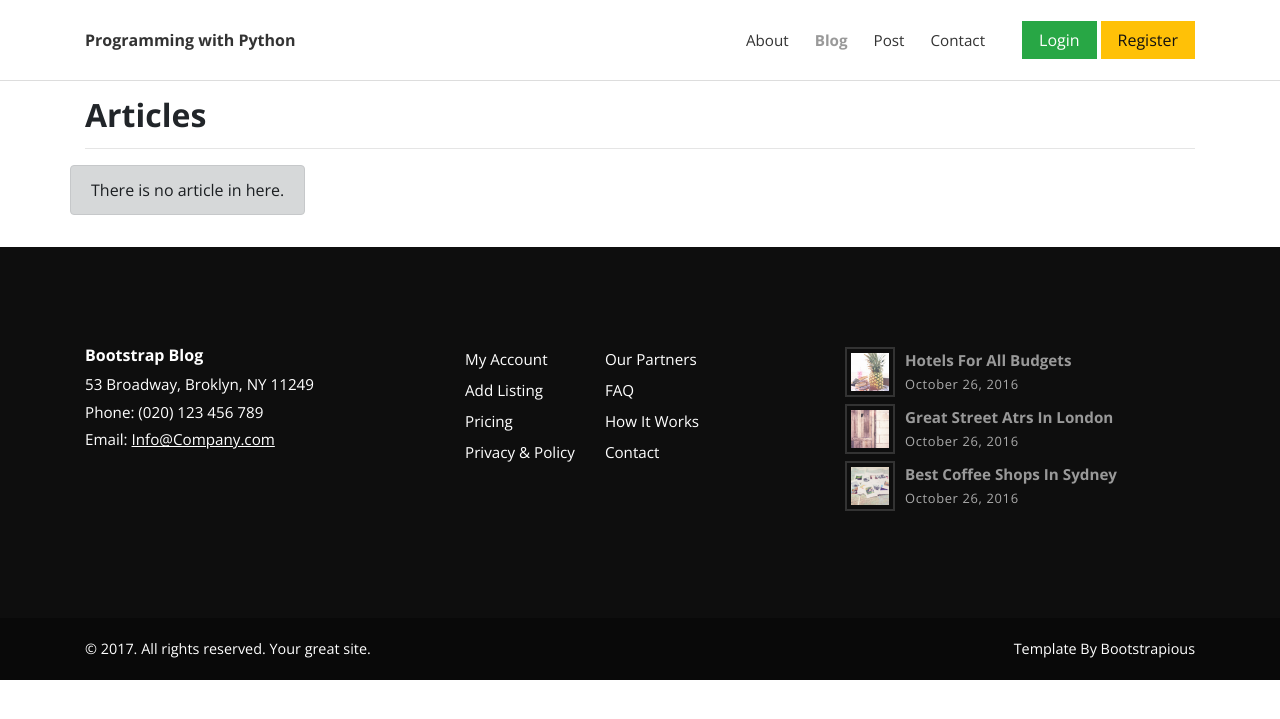
After one commit to ahmettalha0/tkblog, a Flask app: page /articles in a window 1280 px wide. The commit adds this page. Shown: the top 719 px of the page. Run offline with Flask 2, Linux system fonts and the light colour scheme; data that the repository does not hold is empty; some libraries are stand-ins or nearby versions.

Commit message:
Adding and listing articles.

```diff
--- a/app.py
+++ b/app.py
@@ -1,9 +1,13 @@
 from flask import Flask, render_template, flash, redirect, url_for, session, logging, request
 from flask_mysqldb import MySQL
-from wtforms import Form, StringField, PasswordField, form, validators
+from wtforms import Form, StringField, PasswordField, validators
 from passlib.handlers.sha2_crypt import sha256_crypt
+from functools import wraps
 
-app = Flask(__name__)
+from wtforms.fields.simple import TextAreaField
+
+
+app = Flask(__name__,static_url_path='/static')
 app.secret_key = "tkblog"
 
 # mysql settings
@@ -29,6 +33,12 @@ class RegisterForm(Form):
 class LoginForm(Form):
     username = StringField("Username",validators=[validators.DataRequired()])
     password = PasswordField("Password",validators=[validators.DataRequired()])
+
+class AddArticleForm(Form):
+    title = StringField("Title", validators=[validators.Length(min=10, max=255), validators.DataRequired()])
+    content = TextAreaField("Content", validators=[validators.Length(min=100), validators.DataRequired()])
+    thumbnail = StringField("Thumbnail")
+
 # routes
 @app.route("/")
 def index():
@@ -38,9 +48,72 @@ def index():
 def about():
     return render_template("about.html")
 
-@app.route('/article/<string:slug>')
-def detail_page(slug):
-    return "Article " + slug
+# login control decorator
+def login_required(f):
+    @wraps(f)
+    def decorated_function(*args, **kwargs):
+        if "logged_in" in session:
+            return f(*args, **kwargs)
+        else:
+            flash(message="You must login first to view the page.", category="warning")
+            return redirect(url_for("login"))
+    return decorated_function
+
+@app.route('/dashboard')
+@login_required
+def dashboard():
+    cursor = mysql.connection.cursor()
+    article_query = "Select * From articles where author = %s"
+    result = cursor.execute(article_query,(session["username"],))
+    if result > 0:
+        articles = cursor.fetchall()
+        return render_template("dashboard.html", articles = articles)
+    else:
+        return render_template("dashboard.html")
+
+
+@app.route('/add-article', methods=["GET","POST"])
+def add_article():
+    form = AddArticleForm(request.form)
+
+    if request.method == "POST" and form.validate():
+        title = form.title.data
+        content = form.content.data
+        thumbnail = form.thumbnail.data
+
+        cursor = mysql.connection.cursor()
+        add_query = "Insert into articles(title,author,content,post_thumbnail) VALUES(%s,%s,%s,%s)"
+        cursor.execute(add_query,(title,session["username"], content, thumbnail))
+        mysql.connection.commit()
+        cursor.close()
+        flash(message="The article has been successfully added.", category="success")
+        return redirect(url_for("dashboard"))
+    return render_template("add-article.html", form = form)
+
+@app.route('/articles')
+def articles():
+    cursor = mysql.connection.cursor()
+    article_query = "Select * From articles"
+    result = cursor.execute(article_query)
+
+    if result > 0:
+        articles = cursor.fetchall()
+        return render_template("articles.html", articles = articles)
+    else:
+        return render_template("articles.html")
+
+
+@app.route('/article/<string:id>')
+def article_detail(id):
+    cursor = mysql.connection.cursor()
+    article_query = "Select * From articles where id = %s"
+    result = cursor.execute(article_query,(id,))
+    if result > 0:
+        article = cursor.fetchone()
+        return render_template("article.html", article = article)
+    else:
+        return render_template("article-error.html")
+
 
 @app.route('/register', methods = ["GET", "POST"])
 def register():
@@ -75,6 +148,8 @@ def login():
             user_password = data["password"]
             if sha256_crypt.verify(password, user_password):
                 flash(message="Welcome :)", category="success")
+                session["logged_in"] = True
+                session["username"] = username
                 return redirect(url_for("index"))
             else:
                 flash("Password is wrong!", category="danger")
@@ -84,5 +159,11 @@ def login():
             return redirect(url_for("login"))
     return render_template("login.html", form = form)
 
+@app.route('/logout')
+def logout():
+    session.clear()
+    flash(message="You logged out successfully, we wait again.", category="success")
+    return redirect(url_for("index"))
+
 if __name__ == '__main__':
     app.run(debug=True)
--- a/static/css/custom.css
+++ b/static/css/custom.css
@@ -1 +1,4 @@
 /* your styles go here */
+.ck-editor__editable {
+    min-height: 350px;
+}
--- /dev/null
+++ b/templates/articles.html
@@ -0,0 +1,35 @@
+{% extends "layout.html" %}
+
+{% block body %}
+        <div class="container my-3">
+            <h2>Articles</h2>
+            <hr>
+            <div class="row">
+            {% if articles %}
+                {% for article in articles %}
+                <div class="post col-xl-6 mb-3">
+                <div class="post-thumbnail"><a href="/article/{{article.id}}"><img src="{{article.post_thumbnail}}"
+                alt="..." class="img-responsive" width="100% " height="300"></a></div>
+                <div class="post-details">
+                  <div class="post-meta d-flex justify-content-between">
+                    <div class="date meta-last">{{article.created_date.strftime('%d-%m-%Y')}}</div>
+
+                  </div><a href="/article/{{article.id}}">
+                    <h3 class="h4">{{article.title}}</h3></a>
+                  <p class="text-muted">{{article.content[:240] | striptags}}</p>
+                  <footer class="post-footer d-flex align-items-center"><a href="/article/{{article.id}}"
+                  class="author d-flex align-items-center flex-wrap">
+                      <div><span>{{article.author}}</span></div></a>
+
+                  </footer>
+                </div>
+              </div>
+                {% endfor %}
+            {% else %}
+                <div class="alert alert-dark" role="alert">
+                    There is no article in here.
+                </div>
+            {% endif %}
+            </div>
+        </div>
+{% endblock body %}
--- a/templates/includes/footer.html
+++ b/templates/includes/footer.html
@@ -37,15 +37,15 @@
           <div class="col-md-4">
             <div class="latest-posts"><a href="#">
                 <div class="post d-flex align-items-center">
-                  <div class="image"><img src="static/img/small-thumbnail-1.jpg" alt="..." class="img-fluid"></div>
+                  <div class="image"><img src="/static/img/small-thumbnail-1.jpg" alt="..." class="img-fluid"></div>
                   <div class="title"><strong>Hotels for all budgets</strong><span class="date last-meta">October 26, 2016</span></div>
                 </div></a><a href="#">
                 <div class="post d-flex align-items-center">
-                  <div class="image"><img src="static/img/small-thumbnail-2.jpg" alt="..." class="img-fluid"></div>
+                  <div class="image"><img src="/static/img/small-thumbnail-2.jpg" alt="..." class="img-fluid"></div>
                   <div class="title"><strong>Great street atrs in London</strong><span class="date last-meta">October 26, 2016</span></div>
                 </div></a><a href="#">
                 <div class="post d-flex align-items-center">
-                  <div class="image"><img src="static/img/small-thumbnail-3.jpg" alt="..." class="img-fluid"></div>
+                  <div class="image"><img src="/static/img/small-thumbnail-3.jpg" alt="..." class="img-fluid"></div>
                   <div class="title"><strong>Best coffee shops in Sydney</strong><span class="date last-meta">October 26, 2016</span></div>
                 </div></a></div>
           </div>
@@ -67,9 +67,14 @@
       </div>
     </footer>
     <!-- JavaScript files-->
-    <script src="static/vendor/jquery/jquery.min.js"></script>
-    <script src="static/vendor/popper.js/umd/popper.min.js"> </script>
-    <script src="static/vendor/bootstrap/js/bootstrap.min.js"></script>
-    <script src="static/vendor/jquery.cookie/jquery.cookie.js"> </script>
-    <script src="static/vendor/@fancyapps/fancybox/jquery.fancybox.min.js"></script>
-    <script src="static/js/front.js"></script>
+    <script src="/static/vendor/jquery/jquery.min.js"></script>
+    <script src="/static/vendor/popper.js/umd/popper.min.js"> </script>
+    <script src="/static/vendor/bootstrap/js/bootstrap.min.js"></script>
+    <script src="/static/vendor/jquery.cookie/jquery.cookie.js"> </script>
+    <script src="/static/vendor/@fancyapps/fancybox/jquery.fancybox.min.js"></script>
+    <script src="/static/js/front.js"></script>
+
+<script src="https://cdn.ckeditor.com/4.15.1/standard/ckeditor.js"></script>
+ <script>
+                        CKEDITOR.replace( 'content' );
+                </script>
--- a/templates/includes/navbar.html
+++ b/templates/includes/navbar.html
@@ -33,8 +33,17 @@
               <li class="nav-item"><a href="#" class="nav-link ">Contact</a>
               </li>
             </ul>
-            <div class = "ml-4"><a href="/login"><button type="button" class="btn btn-success ">Login</button></a></div>
-            <div class = "ml-1"><a href="/register"><button type="button" class="btn btn-warning ">Register</button></a></div>
+            {% if session["logged_in"] %}
+            <div class = "ml-1"><a href="/add-article"><button type="button" class="btn btn-warning" data-toggle="tooltip" data-placement="bottom" title="Add a new article"><i class="fas fa-plus"></i></button></a></div>
+            <div class = "ml-1"><a href="#"><button type="button" class="btn btn-dark" data-toggle="tooltip" data-placement="bottom" title="All Articles"><i class="far fa-newspaper"></i></button></a></div>
+            <div class = "ml-1"><a href="/dashboard"><button type="button" class="btn btn-info" data-toggle="tooltip" data-placement="bottom" title="Manage settings"><i class="fas fa-cog"></i></button></a></div>
+            <div class = "ml-1"><a href="/logout"><button type="button" class="btn btn-danger" data-toggle="tooltip" data-placement="bottom" title="Log out"><i class="fas fa-sign-out-alt"></i></button></a></div>
+            {% else %}
+            <div class = "ml-4"><a href="/login"><button type="button" class="btn btn-success">Login</button></a></div>
+            <div class = "ml-1"><a href="/register"><button type="button" class="btn btn-warning">Register</button></a></div>
+            {% endif %}
+
+
           </div>
         </div>
       </nav>
--- a/templates/index.html
+++ b/templates/index.html
@@ -2,7 +2,7 @@
 
 {% block body %}
     <!-- Hero Section-->
-    <section style="background: url(static/img/hero.jpg); background-size: cover; background-position: center center" class="hero">
+    <section style="background: url(/static/img/hero.jpg); background-size: cover; background-position: center center" class="hero">
       <div class="container">
         <div class="row">
           <div class="col-lg-7">
--- a/templates/layout.html
+++ b/templates/layout.html
@@ -11,24 +11,22 @@
     <meta name="robots" content="all,follow" />
     <link
       rel="stylesheet"
-      href="static/vendor/bootstrap/css/bootstrap.min.css"
+      href="/static/vendor/bootstrap/css/bootstrap.min.css"
     />
-    <link
-      rel="stylesheet"
-      href="static/vendor/font-awesome/css/font-awesome.min.css"
-    />
-    <link rel="stylesheet" href="static/css/fontastic.css" />
+    <link rel="stylesheet" href="https://cdnjs.cloudflare.com/ajax/libs/font-awesome/5.15.1/css/all.min.css" integrity="sha512-+4zCK9k+qNFUR5X+cKL9EIR+ZOhtIloNl9GIKS57V1MyNsYpYcUrUeQc9vNfzsWfV28IaLL3i96P9sdNyeRssA==" crossorigin="anonymous" />
+    <link rel="stylesheet" href="/static/css/fontastic.css" />
     <link
       rel="stylesheet"
       href="https://fonts.googleapis.com/css?family=Open+Sans:300,400,700"
     />
     <link
       rel="stylesheet"
-      href="static/css/style.default.css"
+      href="/static/css/style.default.css"
       id="theme-stylesheet"
     />
-    <link rel="stylesheet" href="static/css/custom.css" />
-    <link rel="shortcut icon" href="static/img/favicon.ico" />
+    <link rel="stylesheet" href="/static/css/custom.css" />
+    <link rel="shortcut icon" href="/static/img/favicon.ico" />
+
   </head>
 
   <body>
```
Also changed, not shown: templates/add-article.html (added, +16 -0 lines), templates/article-error.html (added, +7 -0 lines), templates/article.html (added, +34 -0 lines), templates/dashboard.html (added, +38 -0 lines).
